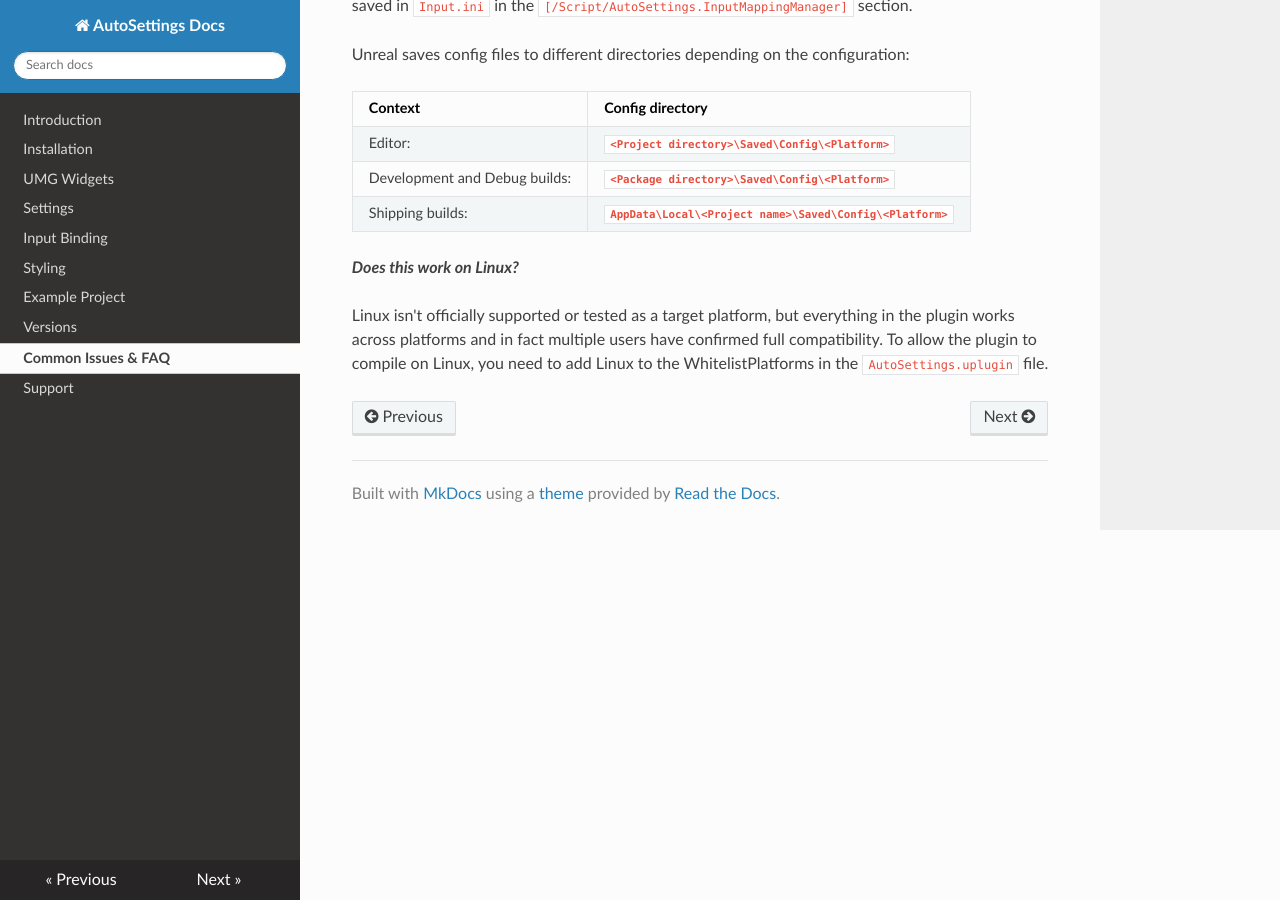
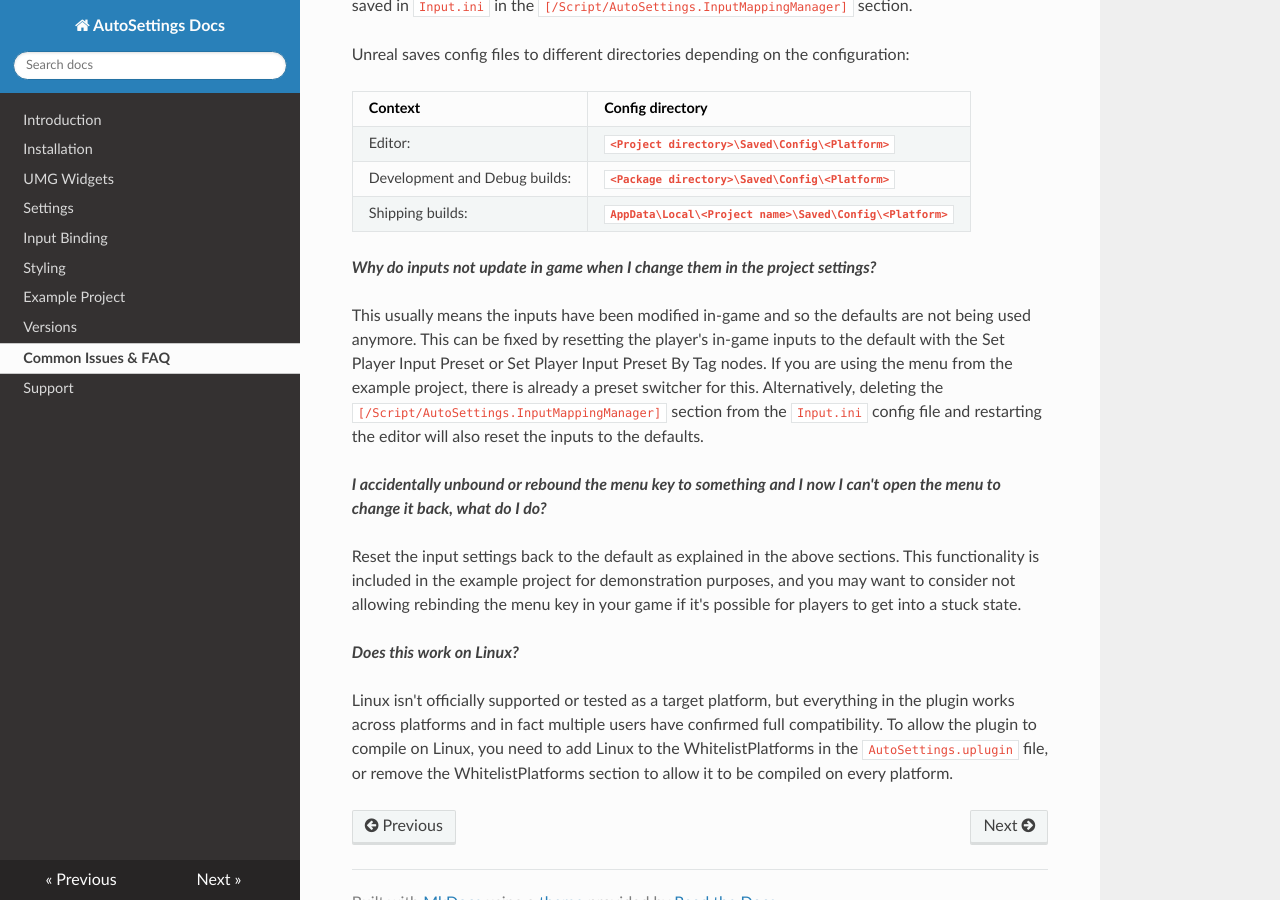
Before and after one commit to Acren/AutoSettings-Docs, an MkDocs documentation site: the page built from docs/faq.md, in a window 1280 px wide and 900 px high, scrolled down 708 px. Built offline with MkDocs 1.6.1, drawn with Linux system fonts in a browser that asks for light colours; nearby versions of some CDN libraries; old or Windows-style settings are respelled for this version of MkDocs.

Commit message:
Add some input questions to FAQ

```diff
--- a/docs/faq.md
+++ b/docs/faq.md
@@ -28,7 +28,18 @@ Editor:                       |**`<Project directory>\Saved\Config\<Platform>`**
 Development and Debug builds: |**`<Package directory>\Saved\Config\<Platform>`**
 Shipping builds:              |**`AppData\Local\<Project name>\Saved\Config\<Platform>`**
 
+***Why do inputs not update in game when I change them in the project settings?***
+
+This usually means the inputs have been modified in-game and so the defaults are not being used anymore.
+This can be fixed by resetting the player's in-game inputs to the default with the Set Player Input Preset or Set Player Input Preset By Tag nodes. If you are using the menu from the example project, there is already a preset switcher for this.
+Alternatively, deleting the `[/Script/AutoSettings.InputMappingManager]` section from the `Input.ini` config file and restarting the editor will also reset the inputs to the defaults.
+
+***I accidentally unbound or rebound the menu key to something and I now I can't open the menu to change it back, what do I do?***
+
+Reset the input settings back to the default as explained in the above sections.
+This functionality is included in the example project for demonstration purposes, and you may want to consider not allowing rebinding the menu key in your game if it's possible for players to get into a stuck state.
+
 ***Does this work on Linux?***
 
 Linux isn't officially supported or tested as a target platform, but everything in the plugin works across platforms and in fact multiple users have confirmed full compatibility.
-To allow the plugin to compile on Linux, you need to add Linux to the WhitelistPlatforms in the `AutoSettings.uplugin` file.
+To allow the plugin to compile on Linux, you need to add Linux to the WhitelistPlatforms in the `AutoSettings.uplugin` file, or remove the WhitelistPlatforms section to allow it to be compiled on every platform.
```
